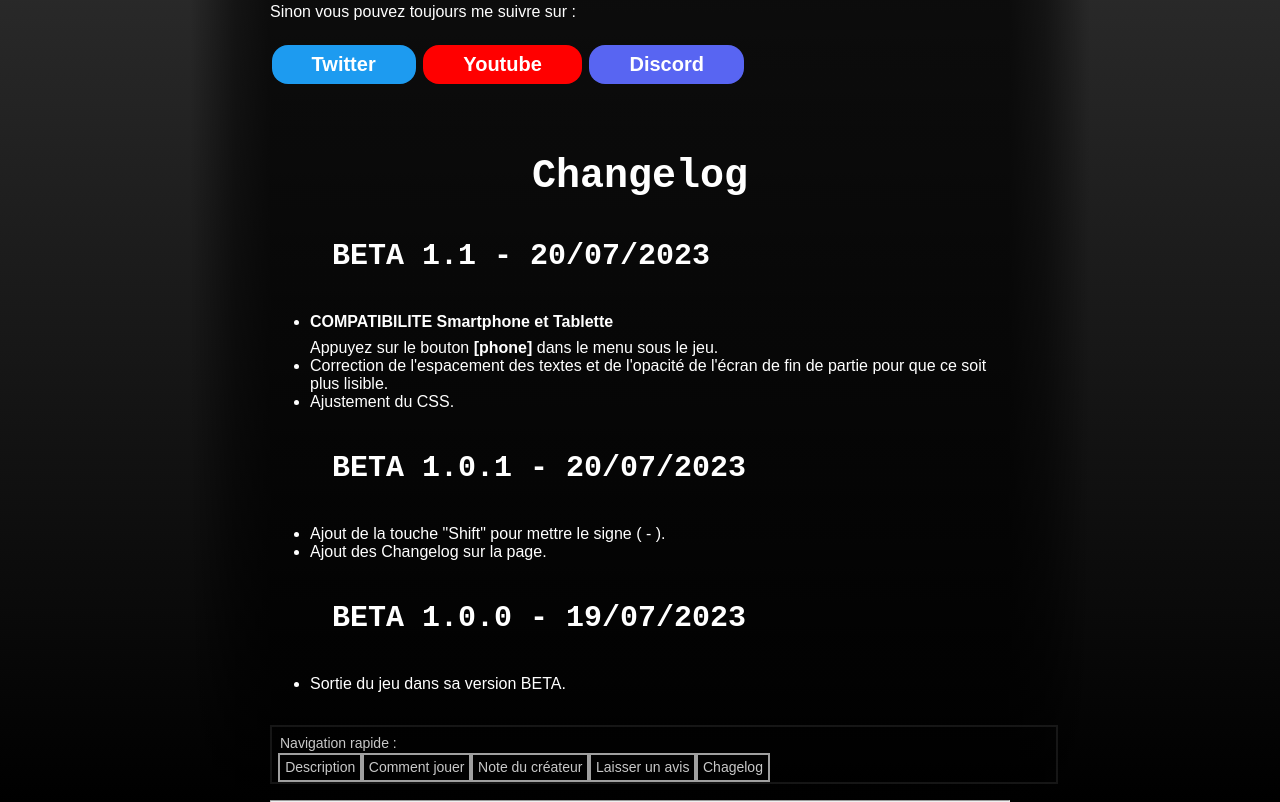
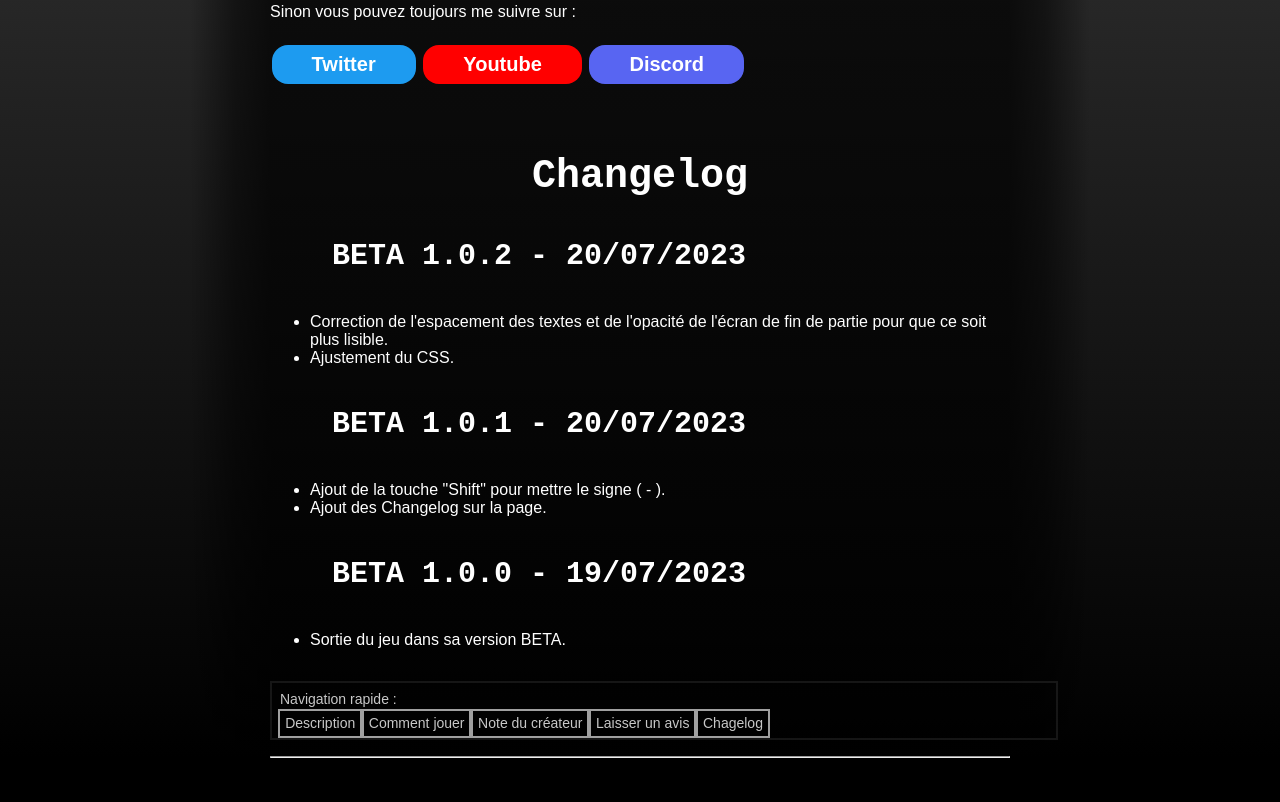
Before and after one commit to Yennou/spemath, a plain HTML site: page index.html in a window 1280 px wide. Shown: the part 4223-5025 px from the top of the page. After the commit the page ends 4981 px from the top, so only its background shows below. Drawn offline with Linux system fonts and the light colour scheme.

Commit message:
v.b-1.0.2

```diff
--- a/index.html
+++ b/index.html
@@ -54,7 +54,7 @@
 				<button class="btn-game-off" id="zoomin" onclick="zoomin()" title="Agrandir la fenêtre de jeu">+</button>
 				<button class="btn-game-off" id="zoomout" onclick="zoomout()" title="Retrécir la fenêtre de jeu">-</button>
 				<button class="btn-game-disable" disabled>lock</button>
-				<button class="btn-game-off" onclick="phone(this)" title="Afficher les contrôles en mode portable">phone</button>
+				<button class="btn-game-off" disabled title="Afficher les contrôles en mode portable">phone</button>
 				<button class="btn-game-off" onclick="lock(this)" title="Vérrouiller la fenêtre de jeu">full</button>
 				<div class="btn-game-menu">!</div>
 			</div>
@@ -137,9 +137,6 @@
 			<h2>Laisser un avis</h2>
 			<p>Bon vu qu'il ne s'agit que d'une simple page GitHub dans le but de présenter le projet (et que j'ai eu la flemme de faire un quelconque formulaire) vous pouvez toujours me laisser votre avis sur mon <b>Discord</b> dans la section <a class="discord-room" href="https://discord.gg/v6Nu9URDNH" target="_blank"> #Retour-test </a> </p>
 			<p>Sinon vous pouvez toujours me suivre sur :</p>
-			<!-- <a href="https://twitter.com/Yenseng3" target="_blank" class="twitter">Twitter : @yenseng3</a>
-			<a href="https://www.youtube.com/channel/UCZDcdxTOk54EYf5yQXkz46w" target="_blank" class="youtube">Youtube : Yenseng</a>
-			<a href="https://discord.gg/v2D4QccZEc" target="_blank" class="discord">Discord </a> -->
 			<a href="https://twitter.com/Yenseng3" target="_blank" class="twitter">Twitter</a>
 			<a href="https://www.youtube.com/channel/UCZDcdxTOk54EYf5yQXkz46w" target="_blank" class="youtube">Youtube</a>
 			<a href="https://discord.gg/v2D4QccZEc" target="_blank" class="discord">Discord </a>
@@ -147,9 +144,8 @@
 
 		<article class="desc-game" id="changelog">
 			<h2>Changelog</h2>
-			<h3>BETA 1.1 - 20/07/2023</h3>
+			<h3>BETA 1.0.2 - 20/07/2023</h3>
 			<ul>
-				<li><h4>COMPATIBILITE Smartphone et Tablette</h4> Appuyez sur le bouton <b>[phone]</b> dans le menu sous le jeu.</li>
 				<li>Correction de l'espacement des textes et de l'opacité de l'écran de fin de partie pour que ce soit plus lisible.</li>
 				<li>Ajustement du CSS.</li>
 			</ul>
```
